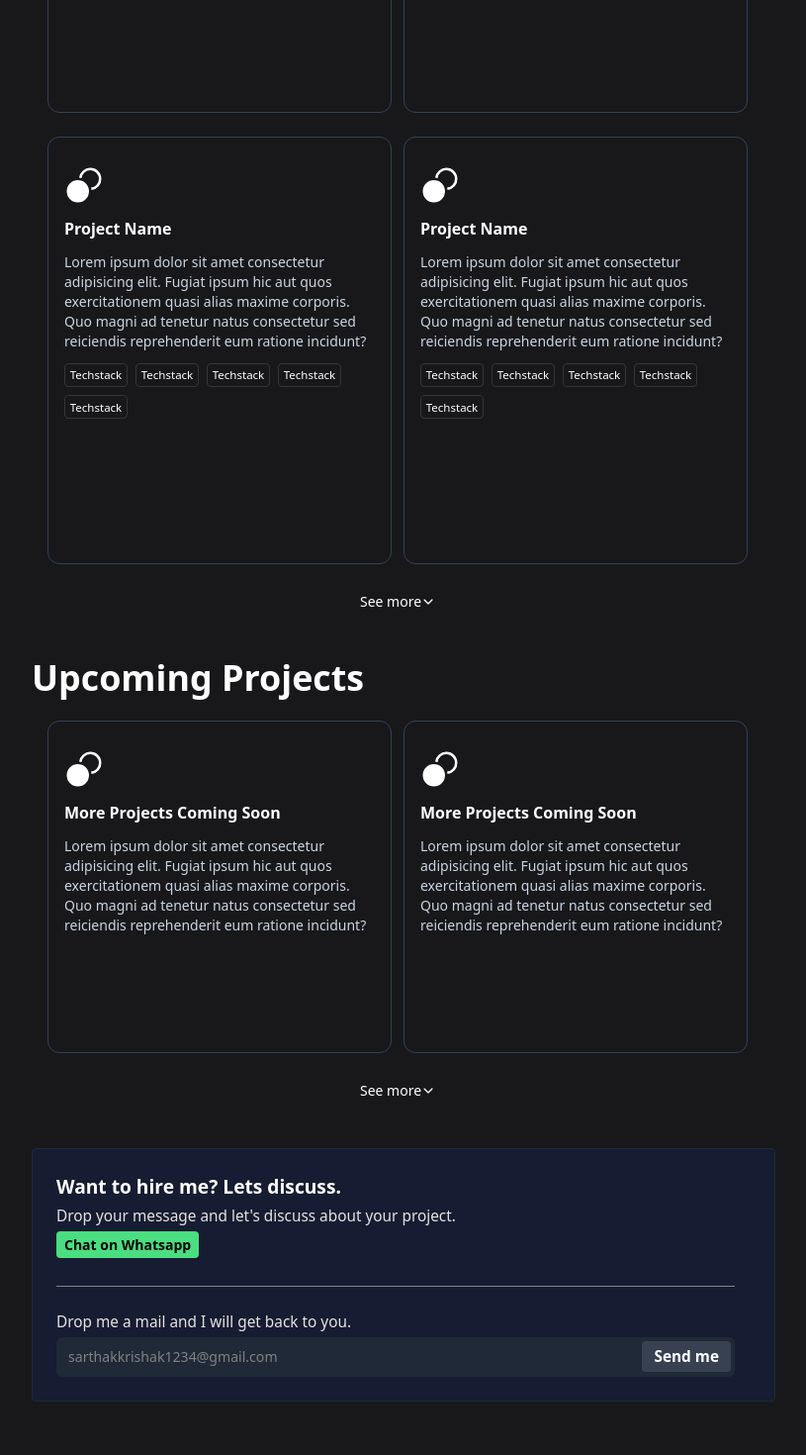
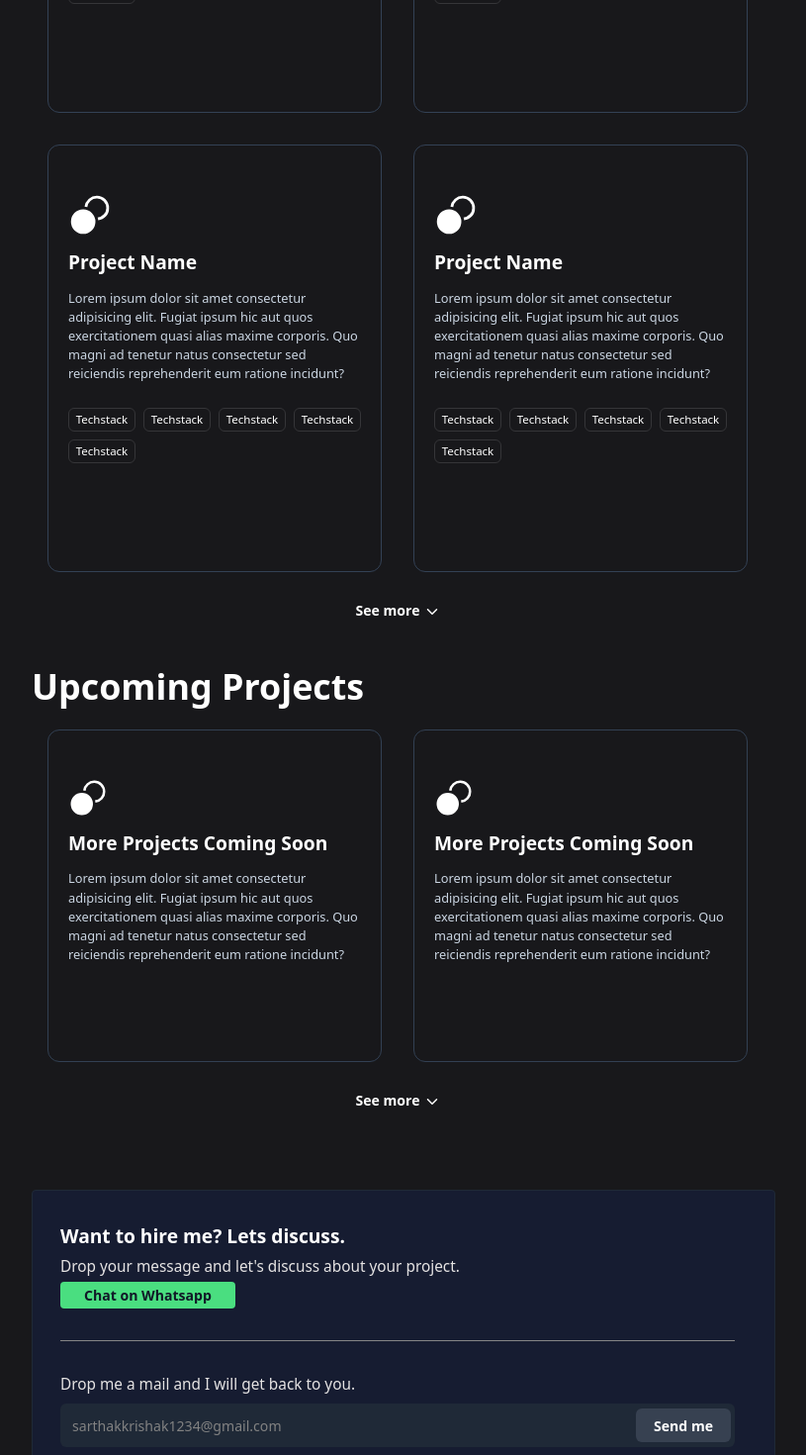
Before and after one commit to SarthakKrishak/Portfolio, a React (Vite) app: page / in a window 1280 px wide. Shown: the part 1180-2650 px from the top of the page at 99% size, without its empty margins (236-1051 px from the left). Built offline with nearby package versions, Linux system fonts and the light colour scheme.

Commit message:
small fix

```diff
--- a/index.html
+++ b/index.html
@@ -2,7 +2,7 @@
 <html lang="en">
   <head>
     <meta charset="UTF-8" />
-    <link rel="icon" type="image/svg+xml" href="/vite.svg" />
+    <link rel="icon" href="/src/assets/logo.jpeg" />
     <meta name="viewport" content="width=device-width, initial-scale=1.0" />
     <title>Sarthak Krishak - Developer</title>
   </head>
--- a/src/Components/ProjectCard.jsx
+++ b/src/Components/ProjectCard.jsx
@@ -2,16 +2,17 @@ import React from 'react'
 import { VscActivateBreakpoints } from "react-icons/vsc";
 const ProjectCard = () => {
     return (
-        <div className='w-[28.5vw] h-[54vh] border border-[#334155] rounded-xl pl-4 pt-7 pr-4'>
-            <VscActivateBreakpoints className='size-10 mb-3' />
-            <h1 className='font-semibold'>Project Name</h1>
-            <p className='text-sm text-slate-300 pt-3'>Lorem ipsum dolor sit amet consectetur adipisicing elit. Fugiat ipsum hic aut quos exercitationem quasi alias maxime corporis. Quo magni ad tenetur natus consectetur sed reiciendis reprehenderit eum ratione incidunt?</p>
-            <div className='flex gap-2 items-center mt-3 flex-wrap shrink-0'>
-                <div className='text-[0.9vw] rounded border border-[#353538] w-16 flex justify-center items-center py-[0.2vw]'>Techstack</div>
-                <div className='text-[0.9vw] rounded border border-[#353538] w-16 flex justify-center items-center py-[0.2vw]'>Techstack</div>
-                <div className='text-[0.9vw] rounded border border-[#353538] w-16 flex justify-center items-center py-[0.2vw]'>Techstack</div>
-                <div className='text-[0.9vw] rounded border border-[#353538] w-16 flex justify-center items-center py-[0.2vw]'>Techstack</div>
-                <div className='text-[0.9vw] rounded border border-[#353538] w-16 flex justify-center items-center py-[0.2vw]'>Techstack</div>
+        <div className='w-[28.5vw] h-[54vh] border border-[#334155] rounded-xl pl-5 pt-12 pr-4'>
+            <VscActivateBreakpoints className='size-11 mb-3' />
+            <h1 className='font-bold text-[1.5vw]'>Project Name</h1>
+            <p className='text-[1vw] text-slate-300 pt-3'>Lorem ipsum dolor sit amet consectetur adipisicing elit. Fugiat ipsum hic aut quos exercitationem quasi alias maxime corporis. Quo magni ad tenetur natus consectetur sed reiciendis reprehenderit eum ratione incidunt?</p>
+            <div className='flex gap-2 items-center mt-6 flex-wrap shrink-0'>
+                <div className='text-[0.9vw] rounded-md border border-[#353538] w-17 flex justify-center items-center py-[0.2vw]'>Techstack</div>
+                <div className='text-[0.9vw] rounded-md border border-[#353538] w-17 flex justify-center items-center py-[0.2vw]'>Techstack</div>
+                <div className='text-[0.9vw] rounded-md border border-[#353538] w-17 flex justify-center items-center py-[0.2vw]'>Techstack</div>
+                <div className='text-[0.9vw] rounded-md border border-[#353538] w-17 flex justify-center items-center py-[0.2vw]'>Techstack</div>
+                <div className='text-[0.9vw] rounded-md border border-[#353538] w-17 flex justify-center items-center py-[0.2vw]'>Techstack</div>
+
             </div>
         </div>
     )
--- a/src/Components/UpcomingCard.jsx
+++ b/src/Components/UpcomingCard.jsx
@@ -3,10 +3,10 @@ import { VscActivateBreakpoints } from "react-icons/vsc";
 
 const UpcomingCard = () => {
   return (
-      <div className='w-[28.5vw] h-[42vh] border border-[#334155] rounded-xl pl-4 pt-7 pr-4'>
+    <div className='w-[28.5vw] h-[42vh] border-1 border-[#324053] rounded-xl pl-5 pt-12 pr-4'>
           <VscActivateBreakpoints className='size-10 mb-3' />
-          <h1 className='font-semibold'>More Projects Coming Soon</h1>
-          <p className='text-sm text-slate-300 pt-3'>Lorem ipsum dolor sit amet consectetur adipisicing elit. Fugiat ipsum hic aut quos exercitationem quasi alias maxime corporis. Quo magni ad tenetur natus consectetur sed reiciendis reprehenderit eum ratione incidunt?</p>
+      <h1 className='font-semibold text-[1.5vw]'>More Projects Coming Soon</h1>
+      <p className='text-[1vw] text-slate-300 pt-3'>Lorem ipsum dolor sit amet consectetur adipisicing elit. Fugiat ipsum hic aut quos exercitationem quasi alias maxime corporis. Quo magni ad tenetur natus consectetur sed reiciendis reprehenderit eum ratione incidunt?</p>
       </div>
   )
 }
--- a/src/Pages/Home.jsx
+++ b/src/Pages/Home.jsx
@@ -25,7 +25,7 @@ const Home = () => {
                             {/* left top */}
                             <div className=' mt-20 flex flex-col text-start'>
                                 <h1 className='text-[4.1vw] text-white font-bold'>Sarthak Krishak</h1>
-                                <h3 className='text-[#8C8C94] text-[1.2vw]'>Building <span className='bg-[#3F3F46] px-2 text-white py-[0.4vh] font-semibold'>Org</span> and other <span className='text-white font-semibold'>cool things</span></h3>
+                                <h3 className='text-[#8C8C94] text-[1.2vw]'>Building <Link to={"/"} className='bg-[#3F3F46] px-2 text-white py-[0.45vh] font-bold'>Imaginum</Link> and other <span className='text-white font-semibold'>cool things</span></h3>
                             </div>
                             {/* left bottom */}
                             <div className='text-[#8C8C94] pt-8'>
@@ -43,7 +43,7 @@ const Home = () => {
                             <div className='bg-[#14B8A6] mt-24 size-[47vh] rounded-xl overflow-hidden object-fill'>
                                 <img src="./src/assets/pro.png" alt="image" />
                             </div>
-                            <div className='flex items-center aspect-auto text-md gap-5'>
+                            <div className='flex items-center aspect-auto text-xl gap-8'>
                                 <a href="https://www.instagram.com/sarthak_krishak/"
                                     target="_blank"
                                     rel="noopener noreferrer">  <RxInstagramLogo className='text-[#8C8C94] hover:text-[#14B8A6] transition-colors duration-200' /></a>
@@ -67,47 +67,49 @@ const Home = () => {
                 {/* Projects */}
                 <section className='w-full text-white pl-3 flex flex-col gap-4'>
                     <h1 className='text-[2.8vw] text-white font-bold'>Projects</h1>
-                    <div className='flex flex-wrap shrink-0 w-full gap-6'>
-                        <div className='flex items-center justify-between w-full gap-3 pl-4 pr-8'>
+                    <div className='flex flex-wrap shrink-0 w-full gap-8'>
+                        <div className='flex items-center justify-between w-full gap-8 pl-4 pr-8'>
                             <ProjectCard />
                             <ProjectCard />
                         </div>
-                        <div className='flex items-center justify-between w-full gap-3 pl-4 pr-8'>
+                        <div className='flex items-center justify-between w-full gap-8 pl-4 pr-8'>
                             <ProjectCard />
                             <ProjectCard />
                         </div>
                     </div>
-                    <div className='flex justify-center items-center text-sm mt-3 pr-8 pl-4'>
-                        <Link to={"/project"}>See more </Link><span><IoIosArrowDown className='size-3.5 font-bold' /></span>
+                    <div className='flex justify-center items-center text-[1.1vw] mt-3 pr-8 pl-4 gap-1 font-semibold'>
+                        <Link to={"/project"}>See more </Link>
+                        <IoIosArrowDown className='size-4 font-bold mt-1' />
                     </div>
                 </section>
 
                 {/* Upcoming Project */}
                 <section className='w-full text-white pl-3 flex flex-col gap-4 mt-10'>
                     <h1 className='text-[2.8vw] text-white font-bold'>Upcoming Projects</h1>
-                    <div className='flex flex-wrap shrink-0 w-full gap-6'>
-                        <div className='flex items-center justify-between w-full gap-3 pl-4 pr-8'>
+                    <div className='flex flex-wrap shrink-0 w-full gap-8'>
+                        <div className='flex items-center justify-between w-full gap-8 pl-4 pr-8'>
                             <UpcomingCard />
                             <UpcomingCard />
                         </div>
                     </div>
-                    <div className='flex justify-center items-center text-sm mt-3 pr-8 pl-4'>
-                        <Link to={"/project"}>See more </Link><span><IoIosArrowDown className='size-3.5 font-bold' /></span>
+                    <div className='flex justify-center items-center text-[1.1vw] mt-3 pr-8 pl-4 gap-1 font-semibold'>
+                        <Link to={"/project"}>See more </Link>
+                        <IoIosArrowDown className='size-4 font-bold mt-1' />
                     </div>
                 </section>
 
                 {/* Hire me */}
-                <section className=' bg-[#161C31] text-white mt-12 pt-6 pb-6 pl-6 pr-10 flex flex-col gap-1 rounded ml-3 mb-10 mr-1 border border-[#1F2937]'>
+                <section className=' bg-[#161C31] text-white mt-20 pt-8 pb-10 pl-7 pr-10 flex flex-col gap-1 rounded ml-3 mb-10 mr-1 border border-[#1F2937]'>
                     <h1 className='text-[1.5vw] font-semibold'>Want to hire me? Lets discuss.</h1>
-                    <div>
+                    <div className=''>
                         <h2 className='text-[#e5e3e3] text-[1.2vw]'>Drop your message and let's discuss about your project.</h2>
-                        <button className='bg-[#4ADE80] text-black mt-1 text-sm font-bold px-2 rounded-sm py-[0.4vh]'>Chat on Whatsapp</button>
+                        <button className='bg-[#4ADE80] text-[#111827] mt-1 text-[1.1vw] font-bold px-6 rounded-sm py-[0.4vh]'>Chat on Whatsapp</button>
                     </div>
-                    <hr className='text-[#858585] mt-6 mb-5'/>
-                    <h2 className='text-[#e5e3e3] text-[1.2vw]'>Drop me a mail and I will get back to you.</h2>
-                    <div className='bg-[#1F2937] w-full h-10 flex justify-between items-center rounded-md'>
+                    <hr className='text-[#858585] mt-7 mb-7' />
+                    <h2 className='text-[#e5e3e3] text-[1.2vw] pb-1'>Drop me a mail and I will get back to you.</h2>
+                    <div className='bg-[#1F2937] w-full h-11 flex justify-between items-center rounded-md'>
                         <span className='text-[#828282] text-[1.1vw] pl-3'>sarthakkrishak1234@gmail.com</span>
-                        <a href='mailto:sarthakkrishak1234@gmail.com' className='bg-[#374151] font-semibold text-[1.2vw] px-3 m-1 py-1 rounded-sm'>Send me</a>
+                        <a href='mailto:sarthakkrishak1234@gmail.com' className='bg-[#374151] font-bold text-[1.1vw] px-[1.4vw] mx-1 py-[0.8vh] rounded-md'>Send me</a>
                     </div>
                 </section>
 
```
Also changed, not shown: src/assets/logo.jpeg (added).
